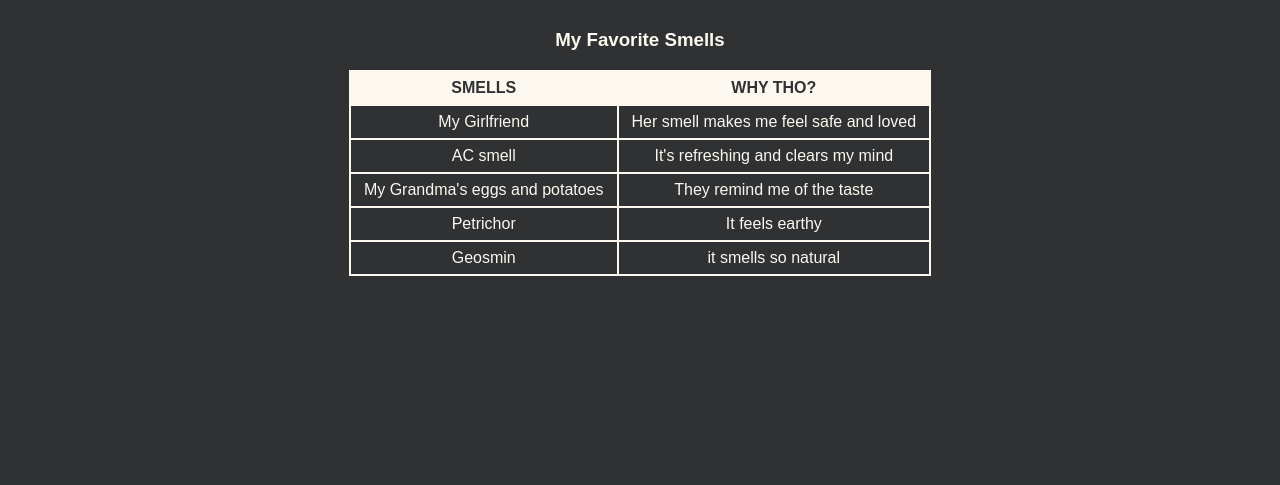
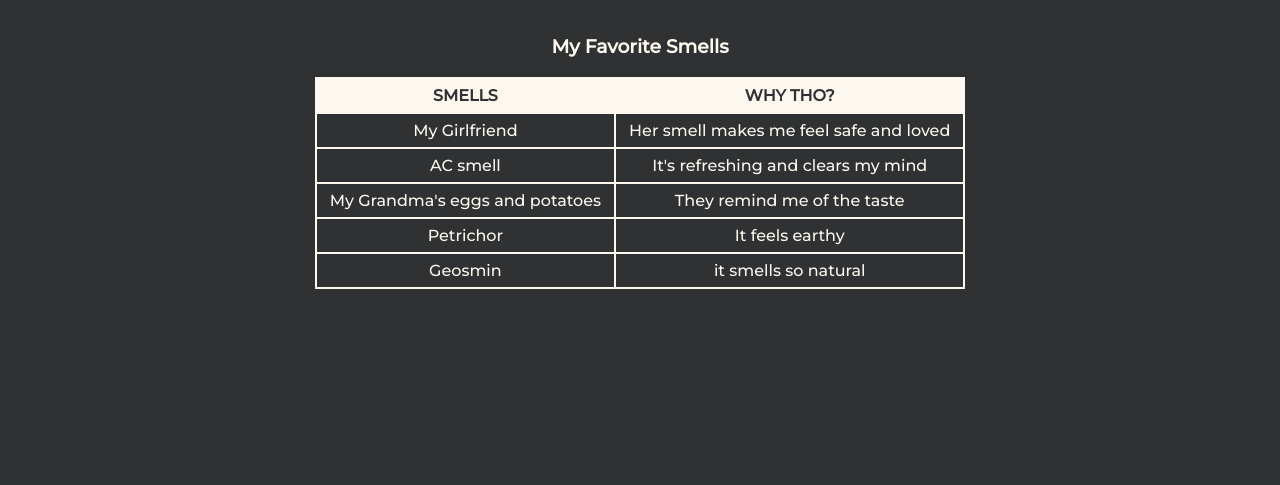
Before and after one commit to Goodlvn/coding-drills, a plain HTML site: page tables/index.html in a window 1280 px wide. Shown: the part 315-800 px from the top of the page. Drawn offline with Linux system fonts and the light colour scheme.

Commit message:
tables drill update

```diff
--- a/tables/index.html
+++ b/tables/index.html
@@ -5,7 +5,7 @@
     <meta name="viewport" content="width=device-width, initial-scale=1.0">
     <title>Table Practice</title>
     <link rel="stylesheet" type="text/css" href="style.css">
-    <link href="https://fonts.googleapis.com/css2?family=Grandstander:ital,wght@1,300&display=swap" rel="stylesheet">
+    <link href="https://fonts.googleapis.com/css2?family=Grandstander:ital,wght@1,300&family=Montserrat:wght@500&display=swap" rel="stylesheet">
 
 </head>
 <body>
```
